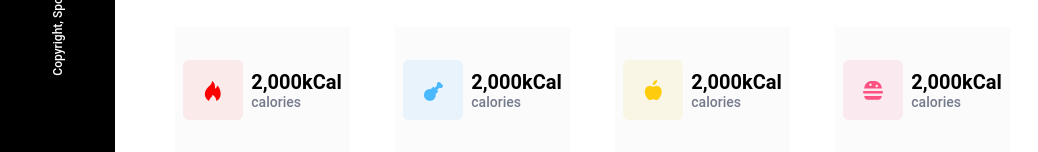
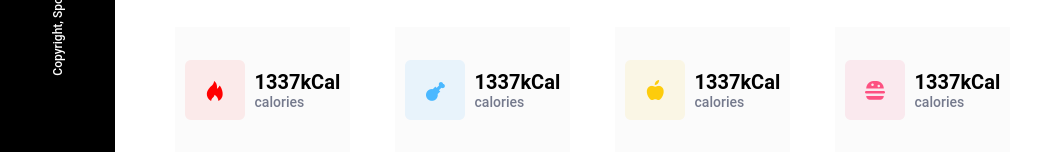
Before and after one commit to LouisMichelin/Projet12-SportSee, a React (Vite) app: page / in a window 1280 px wide. Shown: the part 931-1083 px from the top of the page, without its empty margins (0-1038 px from the left). Built offline with nearby package versions, Linux system fonts and the light colour scheme.

Commit message:
Avancement

```diff
--- a/src/components/Dashboard/Dashboard.jsx
+++ b/src/components/Dashboard/Dashboard.jsx
@@ -24,6 +24,7 @@ function Dashboard() {
                <Scientifics
                   imageSrc={"src/assets/calories-icon.png"}
                   imageAlt={"Icone des calories"}
+                  category={"calorieCount"}
                />
                <Scientifics
                   imageSrc={"src/assets/protein-icon.png"}
--- a/src/components/Scientifics/Scientifics.jsx
+++ b/src/components/Scientifics/Scientifics.jsx
@@ -2,7 +2,7 @@ import "./Scientifics.scss";
 import { getMainData } from "../../services/APIservices";
 import { useParams } from "react-router-dom";
 
-function Scientifics({ imageSrc, imageAlt }) {
+function Scientifics({ imageSrc, imageAlt, category }) {
    // ID depuis userParams()
    const { id } = useParams();
    // Function API
@@ -10,29 +10,29 @@ function Scientifics({ imageSrc, imageAlt }) {
    // Valeurs pour "Default User"
    const defaultValues = {
       keyData: {
-         calorieCount: 1930,
-         proteinCount: 155,
-         carbohydrateCount: 290,
-         lipidCount: 50,
+         calorieCount: 1337,
+         proteinCount: 123,
+         carbohydrateCount: 555,
+         lipidCount: 42,
       },
    };
-
-   // Array des données affichées
-   const graphData = [];
-
+   let displayedData;
    // Si "Default User" // Sinon "User" avec ID connu
    if (id == undefined) {
-      graphData.push(defaultValues.keyData);
-      console.log(graphData);
+      displayedData = defaultValues.keyData;
    } else if (id) {
+      displayedData = userData.keyData;
       // userTodayScore = userData.todayScore;
    } // else if (!isDataMocked) {}
 
+   // FAIRE UN .MAP / .FOREACH DEPUIS <DASHBOARD /> pour simplifier
    return (
       <div className="ScientificWrapper">
          <img src={imageSrc} alt={imageAlt} />
          <div className="ScientificTitleWrapper">
-            <div className="ScientificTitle">2,000kCal</div>
+            <div className="ScientificTitle">
+               {displayedData.calorieCount + "kCal"}
+            </div>
             <div className="ScientificDescription">calories</div>
          </div>
       </div>
```
